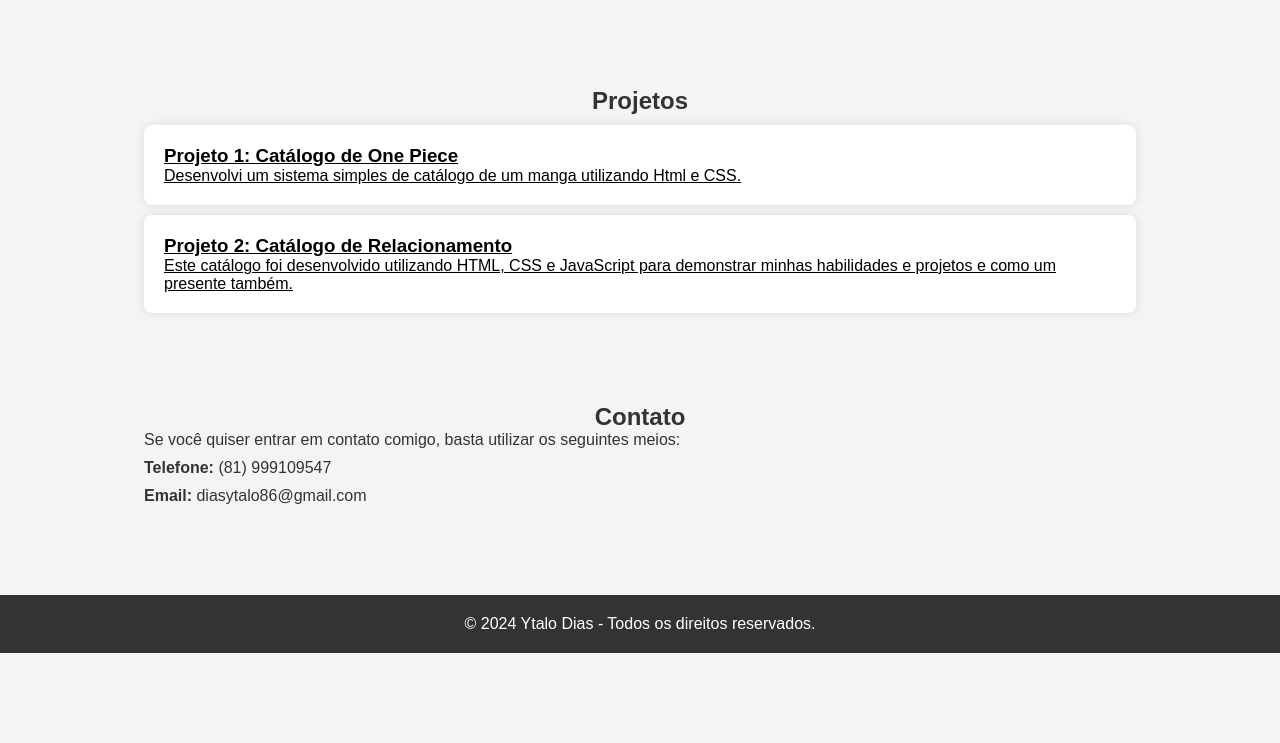
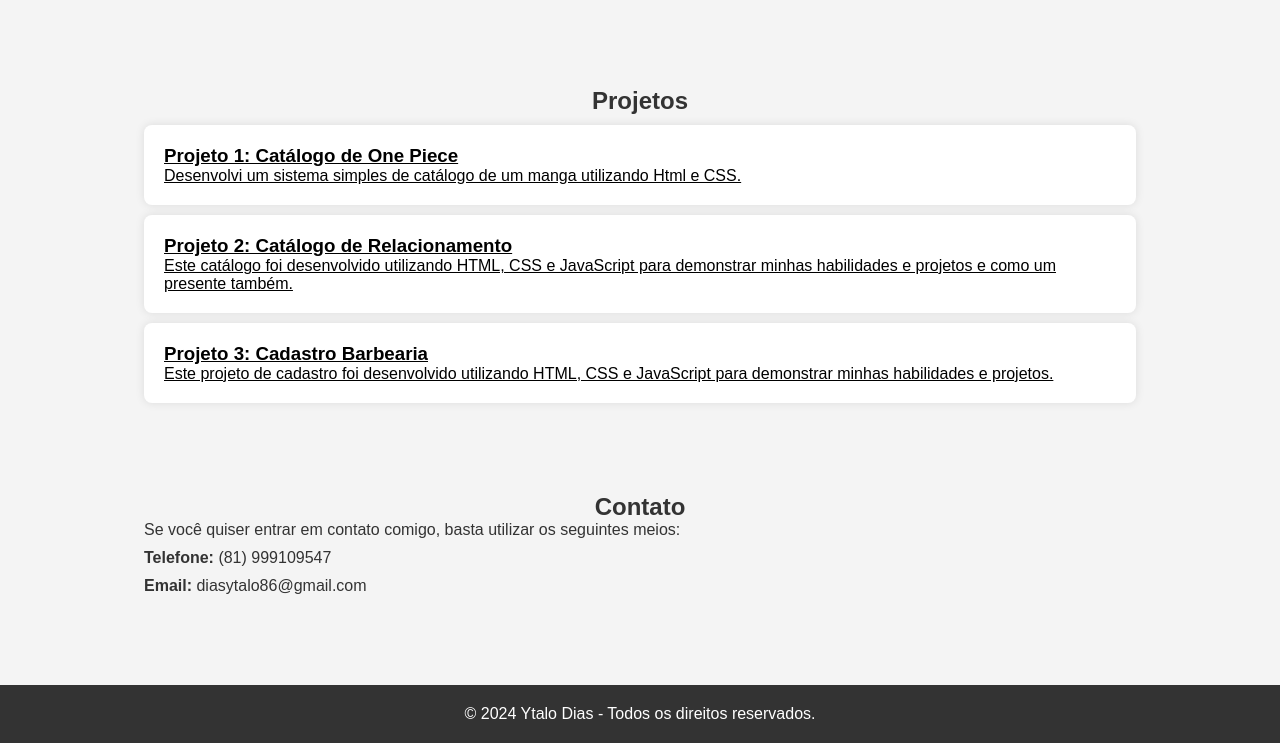
Before and after one commit to Ytalodias/meu-portifolio, a plain HTML site: page index.html in a window 1280 px wide. Shown: the part 686-1429 px from the top of the page. Before the commit the page ends 1339 px from the top, so only its background shows below. Drawn offline with Linux system fonts and the light colour scheme.

Commit message:
Update index.html

```diff
--- a/index.html
+++ b/index.html
@@ -5,6 +5,7 @@
     <meta name="viewport" content="width=device-width, initial-scale=1.0">
     <title>Portfólio de Ytalo Dias</title>
     <link rel="stylesheet" href="style.css">
+    <link rel="shortcut icon" href="icon.jpg" type="image/x-icon">
 </head>
 <body>
     <header>
@@ -69,8 +70,16 @@
                     <p>Este catálogo foi desenvolvido utilizando HTML, CSS e JavaScript para demonstrar minhas habilidades e projetos e como um presente também.</p>
                 </div>
             </a>
+
+            <a href="https://ytalodias.github.io/cadastro/" target="_blank">
+                <div class="projeto">
+                    <h3>Projeto 3: Cadastro Barbearia</h3>
+                    <p>Este projeto de cadastro foi desenvolvido utilizando HTML, CSS e JavaScript para demonstrar minhas habilidades e projetos.</p>
+                </div>
+            </a>
         </div>
     </section>
+
 
 
     <section id="contato">
```
